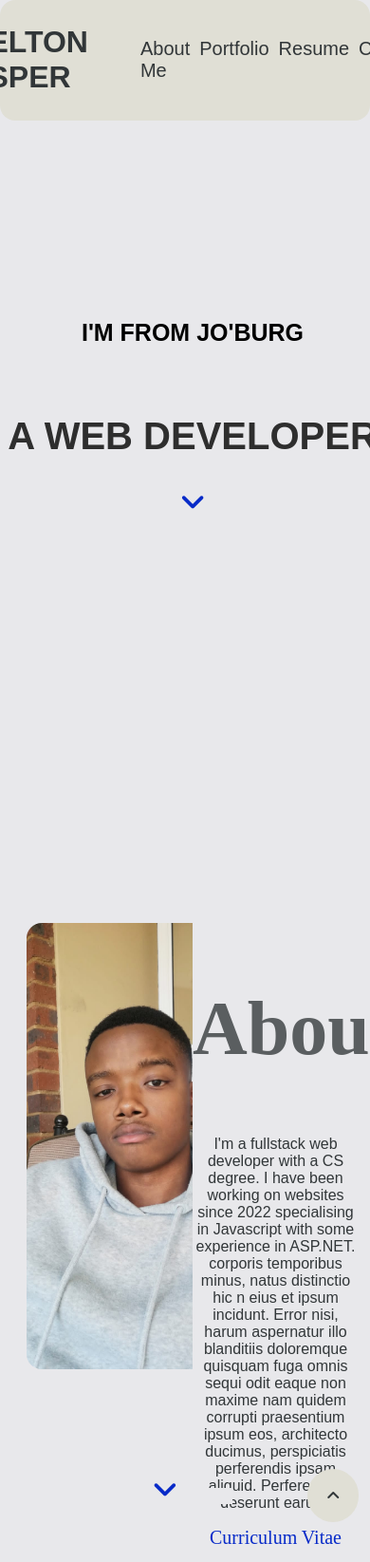
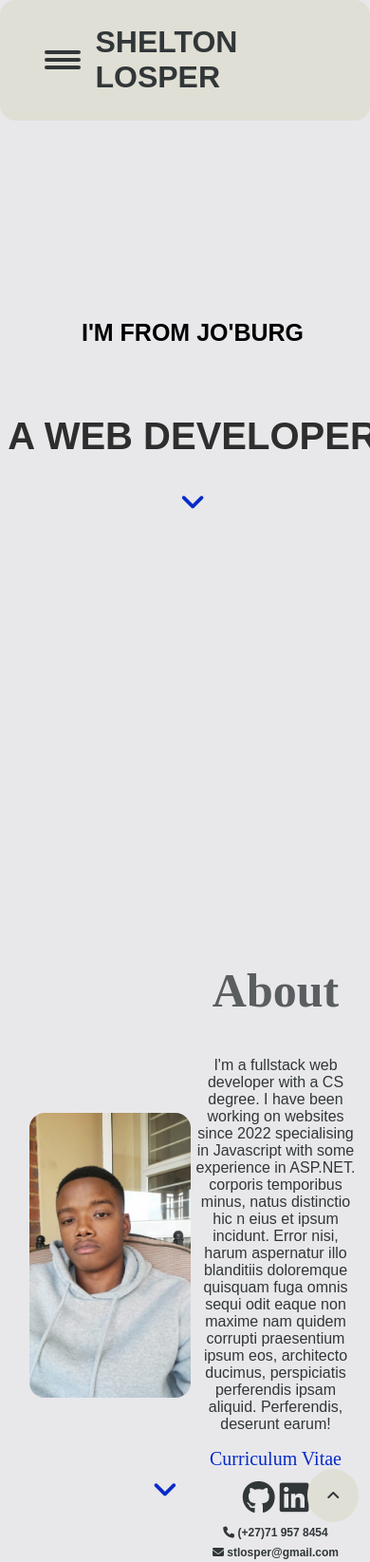
Before and after one commit to sumo-king/whywebsite.github.io, a website: page index.html in a window 390 px wide. Shown: the top 1645 px of the page at 95% size. Drawn offline with Linux system fonts and the light colour scheme; a web font is replaced by a local one.

Commit message:
Add files via upload

```diff
--- a/index.html
+++ b/index.html
@@ -11,9 +11,15 @@
 </head>
 <body>
     <header class="header-menu" id="main-menu">
+        <div class="burger">
+            <div class="layer1"></div>
+            <div class="layer2"></div>
+            <div class="layer3"></div>
+        </div>
         <div class="logo">
             <h1><a href="#" id="header-link" class="heading">SHELTON LOSPER</a></h1>
         </div>
+
         <ul class="header-list">
             <li class="menu-item" ><a href="#about-me">About Me</a></li>
             <li class="menu-item" ><a href="#portfolio-section">Portfolio</a></li>
@@ -30,7 +36,7 @@
     <section class="about-section" id="about-me">
         <div class="inner-about">
             <div class="about-image">
-                <img src="images/d8e0a229-ea26-487e-b6b1-9575211668b6.jpg" width="300px" height="470px" alt="Image of shelton losper" style="border-radius: 1rem;">
+                <img src="images/d8e0a229-ea26-487e-b6b1-9575211668b6.jpg"  alt="Image of shelton losper" style="border-radius: 1rem;">
             </div>
             <div class="about-text">
                 <h1>About</h1>
--- a/styles.css
+++ b/styles.css
@@ -17,6 +17,14 @@
     src: url('Fonts/Ubuntu-B.ttf')format('truetype');
     font-weight: bold;
     font-size: normal;
+}
+.burger{
+    height: 28px;
+    width: 42px;
+    display: none;
+}
+.burger:hover{
+    cursor: pointer;
 }
 .heading{
     text-decoration: none;
@@ -160,6 +168,8 @@
     height: 80vh;
 }
 .about-section .about-image img{
+    width:300px;
+    height:470px;
     object-fit: cover;
 }
 
@@ -211,8 +221,6 @@
     align-items: center;
 }
 
-
-
 footer{
     padding: 20px;
     height: 15vh;
@@ -239,3 +247,51 @@ footer{
         align-content: center;
     }
 }
+
+@media screen and (max-width: 480px){
+
+    .header-menu .header-list{
+        display: none;
+    }
+    .burger{
+        margin-left: 2em;
+        display: block;
+        z-index: 3;
+        background-color: transparent;
+    }
+    .layer1, .layer2, .layer3{
+        background-color: #313638;
+        height: 4px;
+        width: 100%;
+        border-radius: 2px;
+        margin-top: 4px;
+        z-index: 3;
+    }
+    .header-menu{
+        position: fixed;
+        width: 100%;
+
+    }
+
+    .inner-about .about-image img{
+        margin-top: 200px;
+        height: 300px;
+        width: 170px;
+    }
+    .inner-about .about-text h1{
+        font-size: 50px;
+    }
+
+    .inner-about .about-text .my-links{
+        gap: 5px;
+        margin: 10px;
+    }
+    .inner-about .about-text .my-details{
+      font-size: 12px;
+      background-color: transparent;
+    }
+
+    .inner-about .about-text .my-details .fa-phone{
+        background-color: transparent;
+    }
+}
```
